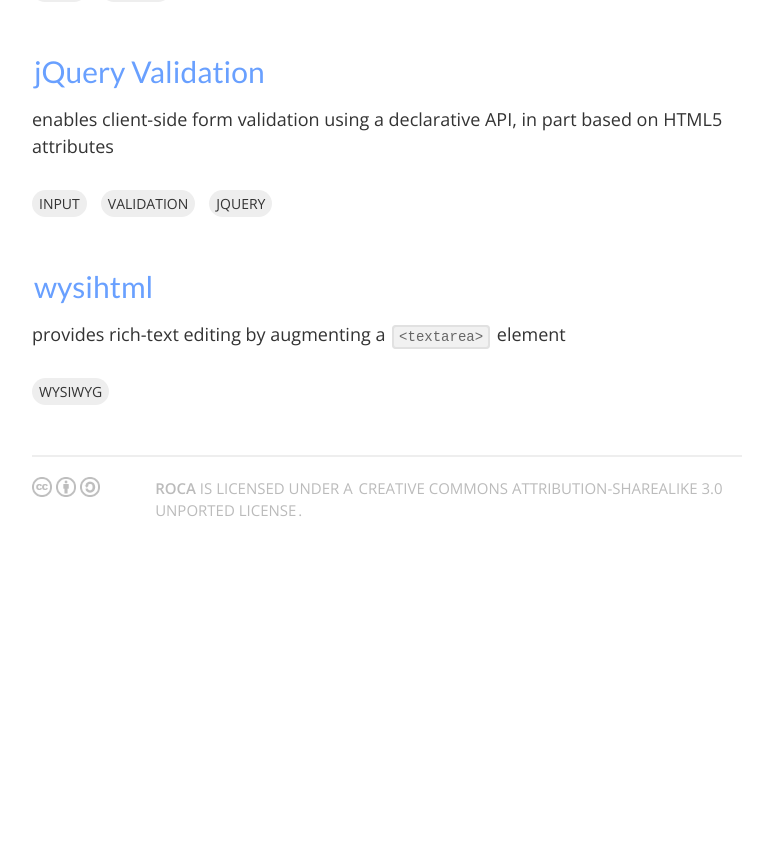
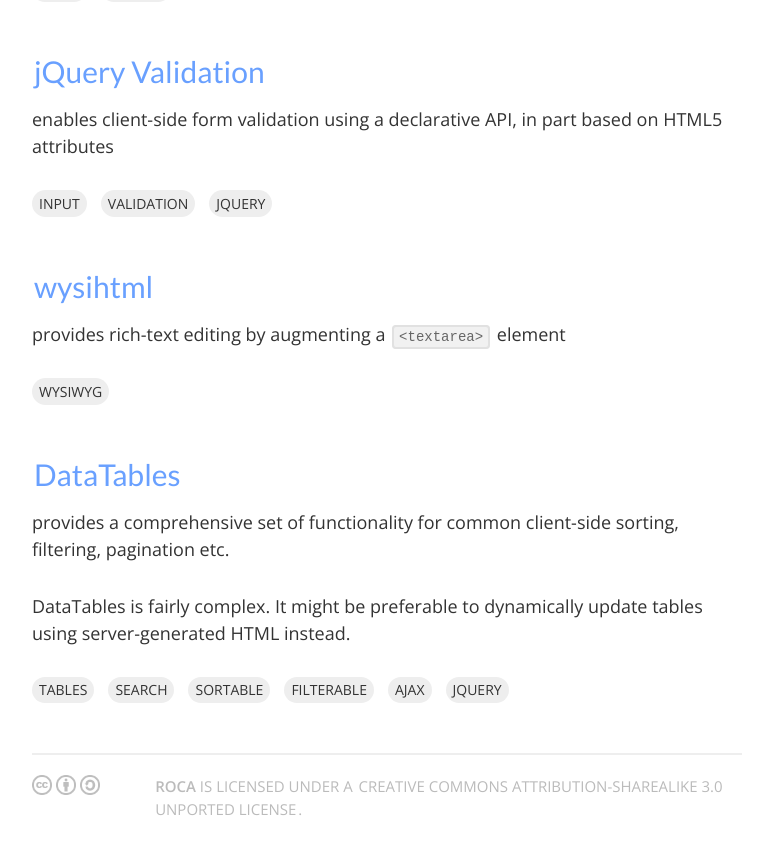
Before and after one commit to innoq/ROCA, a Jekyll site: the page built from libraries.md, in a window 1280 px wide and 900 px high, scrolled down 4763 px. Shown: the top 854 px of the window, without its empty margins (128-901 px from the left). Built offline with Jekyll 4.4.1, drawn with Linux system fonts in a browser that asks for light colours; before the commit the page ends 5365 px from its top, so only the background shows below that.

Commit message:
added DataTables
reluctantly

```diff
--- a/libraries.md
+++ b/libraries.md
@@ -188,3 +188,17 @@
   provides rich-text editing by augmenting a `<textarea>` element
 
   * WYSIWYG
+
+* ### [DataTables](https://datatables.net)
+  provides a comprehensive set of functionality for common client-side sorting,
+  filtering, pagination etc.
+
+  DataTables is fairly complex. It might be preferable to dynamically update
+  tables using server-generated HTML instead.
+
+  * tables
+  * search
+  * sortable
+  * filterable
+  * AJAX
+  * jQuery
```
